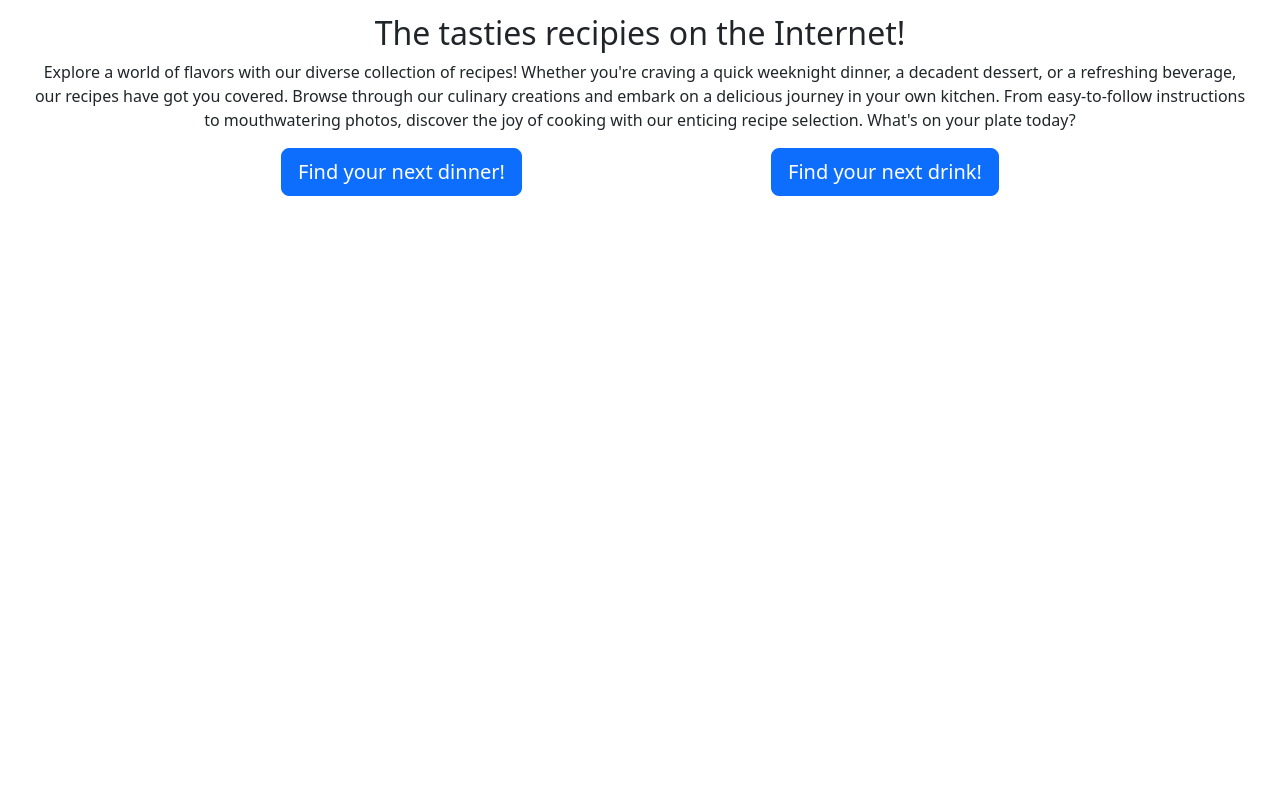
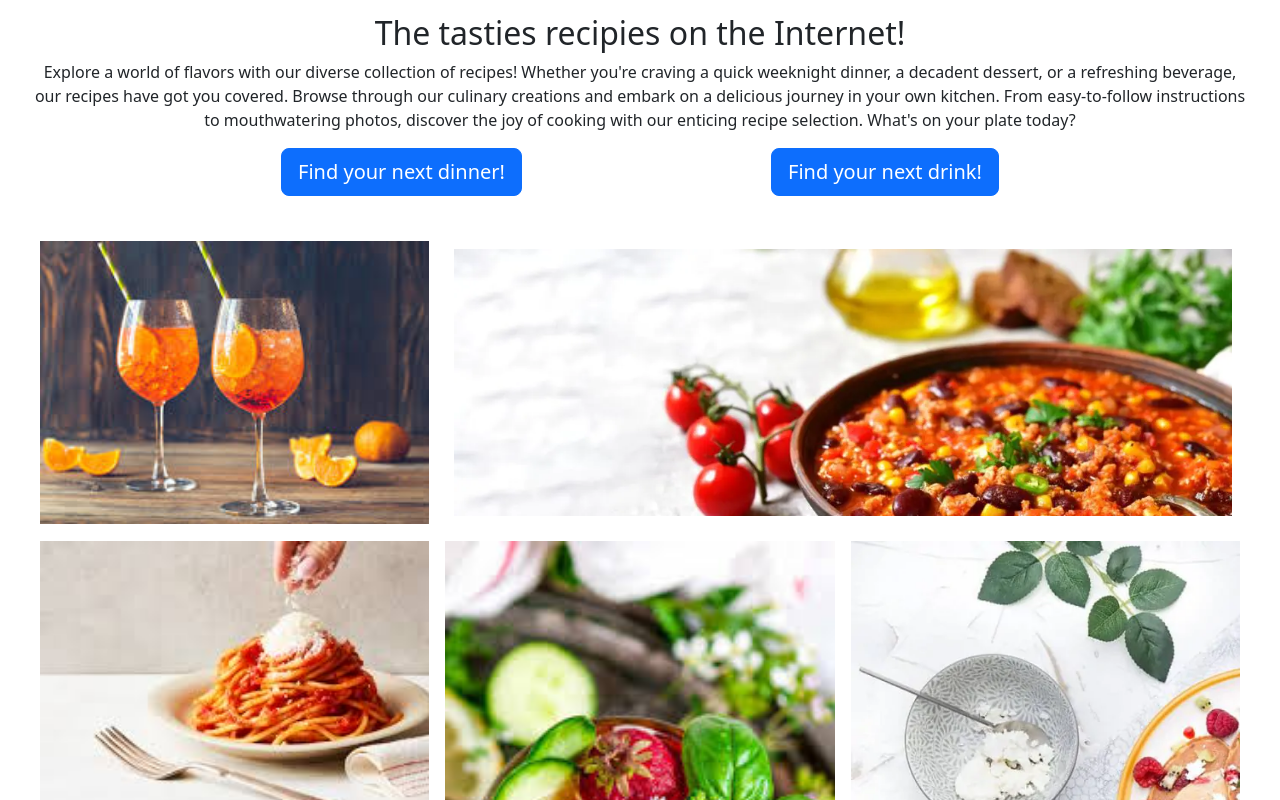
Before and after one commit to omar12ahmed/FlavourFinder, a React (Vite) app: page / in a window 1280 px wide. Shown: the part 300-1100 px from the top of the page. Before the commit the page ends 800 px from the top, so only its background shows below. Built offline with nearby package versions, Linux system fonts and the light colour scheme.

Commit message:
added gallery

```diff
--- a/src/components/HomeContent.jsx
+++ b/src/components/HomeContent.jsx
@@ -5,7 +5,7 @@ function
     HomeContent() {
 
     return (
-        <wrapper>
+        <section>
             {/* jumbotron */}
             <div className="p-5 mb-4 bg-body-tertiary rounded-3 baner">
                 <div className="container-fluid py-5 jumboCopy jumbo-box">
@@ -22,11 +22,22 @@ function
                     discover the joy of cooking with our enticing recipe selection. What's on your plate today?</p>
                 {/* button - conected to API */}
                 <div className='API-buttons'>
-                    <button className="btn btn-primary btn-lg" type="button">Find your next dinner!</button>
-                    <button className="btn btn-primary btn-lg" type="button">Find your next drink!</button>
+                    <button className="btn btn-primary btn-lg button" type="button">Find your next dinner!</button>
+                    <button className="btn btn-primary btn-lg button" type="button">Find your next drink!</button>
                 </div>
             </div>
-        </wrapper>
+            <section className='category-grid'>
+                <div id="pasta1" className="categoryGridArea food"></div>
+                <div id="mexican" className="categoryGridArea food"></div>
+                <div id="aperol" className="categoryGridArea food"></div>
+                <div id="pimm" className="categoryGridArea food"></div>
+                <div id="pimm2" className="categoryGridArea food"></div>
+                <div id="b-mary" className="categoryGridArea food"></div>
+                <div id="pancakes" className="categoryGridArea food"></div>
+                <div id="curry" className="categoryGridArea food"></div>
+                <div id="pasta2" className="categoryGridArea food"></div>
+            </section>
+        </section>
     )
 }
 
--- a/src/components/styles/HomeContent.css
+++ b/src/components/styles/HomeContent.css
@@ -4,6 +4,7 @@
     background-repeat: no-repeat;
 
 }
+
 .jumbo-box {
     display: flex;
     justify-content: flex-start;
@@ -16,3 +17,65 @@
     display: flex;
     justify-content: space-evenly;
 }
+.buttons {
+    /* color: ;  color TBD*/
+}
+.category-grid {
+    margin: 3% auto;
+    display: grid;
+    grid-template-columns: 1fr 1fr 1fr;
+    grid-template-rows: 300px 300px 300px 300px;
+    grid-template-areas:
+    "aperol mexican mexican"
+    "pasta1 pimm pancakes"
+    "b-mary pimm pancakes"
+    "curry pimm2 pasta2" ;
+}
+
+#pasta1 {
+    grid-area: pasta1;
+    background-image: url("../assets/images/images1.jpg");
+    background-size: cover;
+    background-repeat: no-repeat;
+}
+#mexican {
+    grid-area: mexican;
+    background-image: url("../assets/images/images7.jpg");
+    background-size: cover;
+    background-repeat: no-repeat;
+}
+#aperol {
+    grid-area: aperol;
+    background-image: url("../assets/images/images5.jpg");
+    background-size: cover;
+    background-repeat: no-repeat;
+}
+#pimm {
+    grid-area: pimm;
+    background-image: url("../assets/images/images3.jpg");
+}
+#pimm2 {
+    grid-area: pimm2;
+    background-image: url("../assets/images/images4.jpg");
+}
+#b-mary {
+    grid-area: b-mary;
+    background-image: url("../assets/images/images6.jpg");
+}
+#pancakes {
+    grid-area: pancakes;
+    background-image: url("../assets/images/images9.jpg");
+}
+#curry {
+    grid-area: curry;
+    background-image: url("../assets/images/images10.jpg");
+}
+#pasta2 {
+    grid-area: pasta2;
+    background-image: url("../assets/images/images2.jpg");
+}
+.food {
+    background-size: cover;
+    background-repeat: no-repeat;
+    margin: 2%;
+}
```
